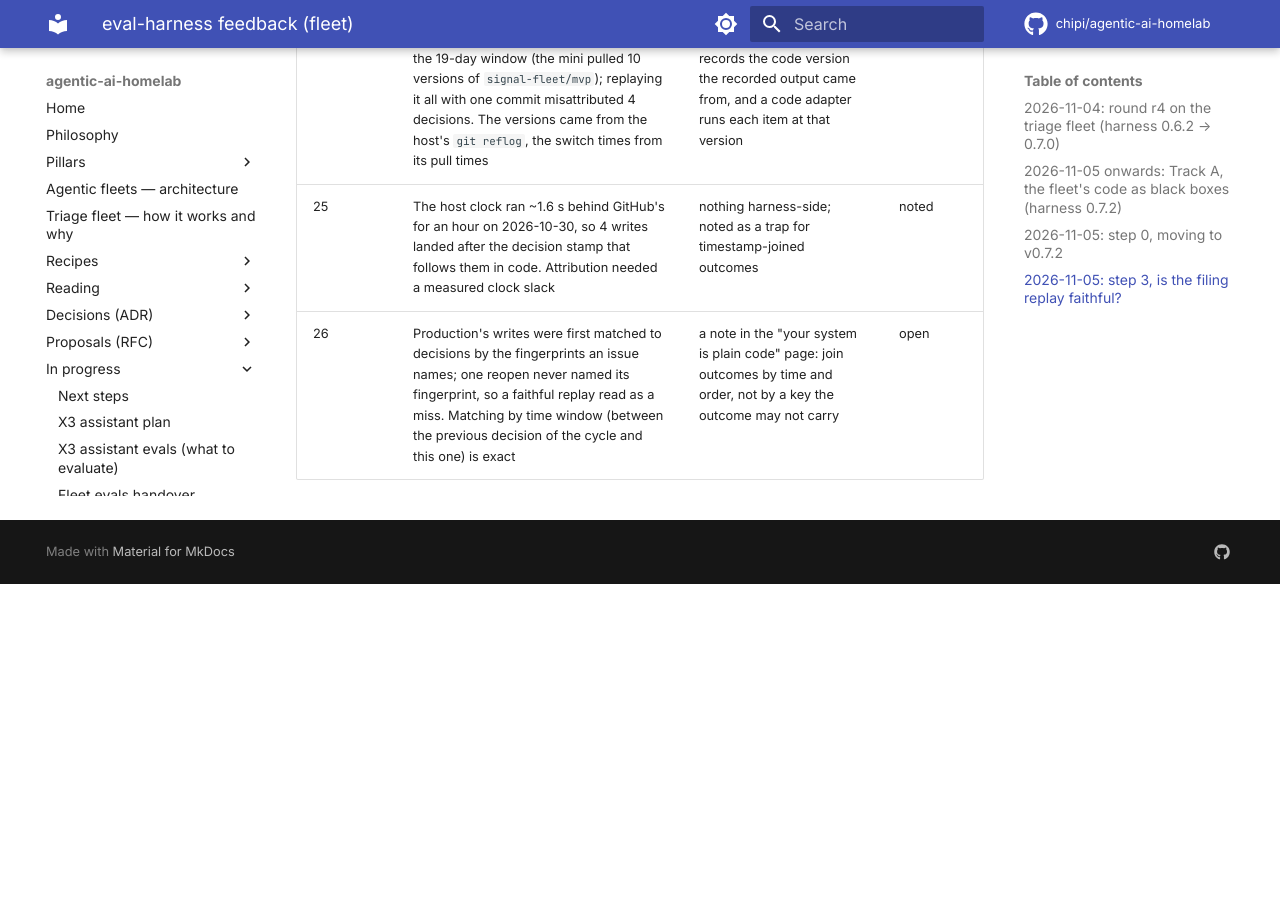
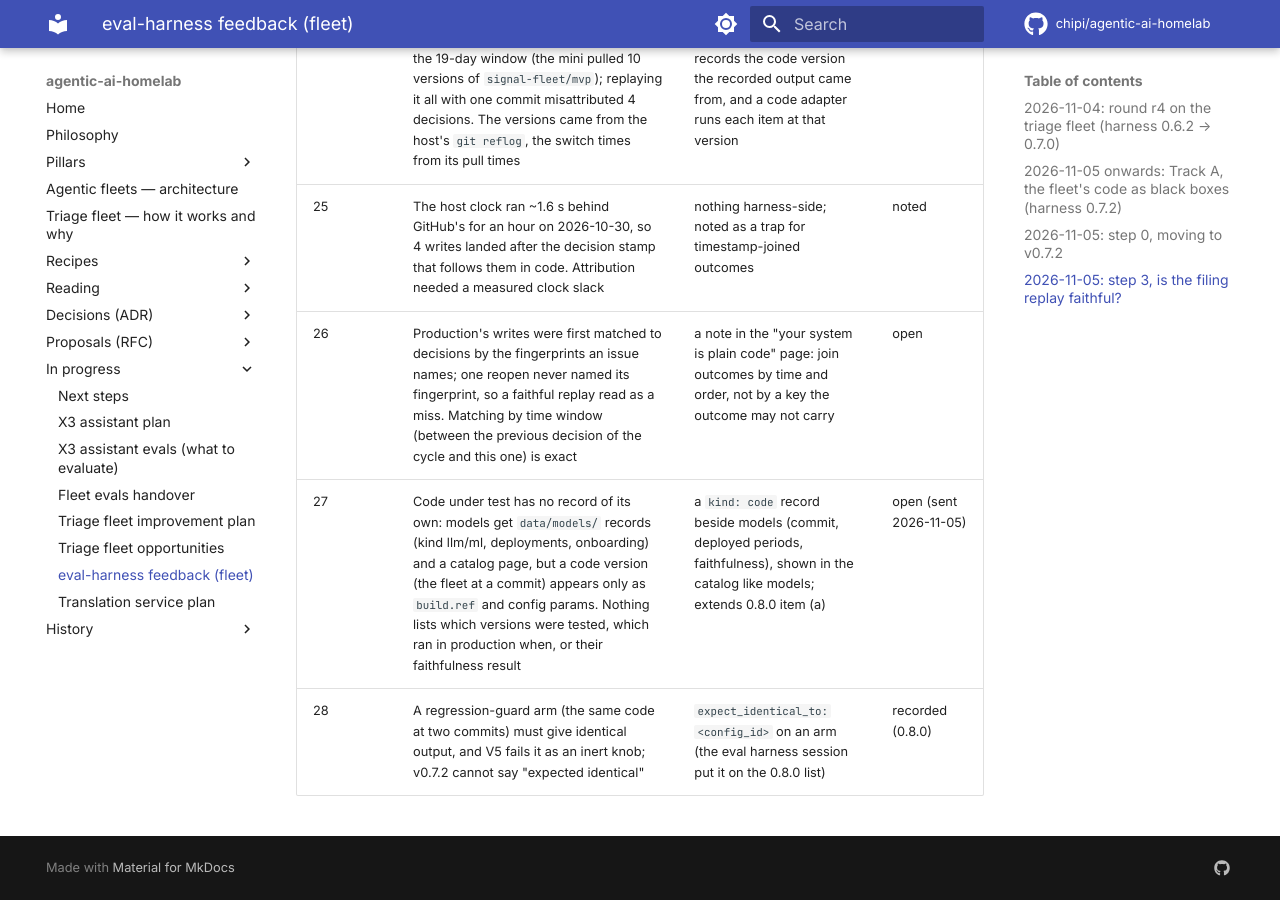
Before and after one commit to chipi/agentic-ai-homelab, an MkDocs documentation site: the page built from docs/wip/eval-harness-feedback-fleet.md, in a window 1280 px wide and 900 px high, scrolled down 4111 px. Built offline with MkDocs 1.6.1 and Material for MkDocs 9.7.7, drawn with Linux system fonts in a browser that asks for light colours; comment, search, counter and statistics services are not loaded; before the commit the page ends 4695 px from its top, so only the background shows below that.

Commit message:
docs(wip): eval-harness feedback 27 (no record for code under test) and 28 (regression-guard arms vs V5)
Co-Authored-By: Claude Opus 5.5 <noreply@anthropic.com>
Claude-Session: https://claude.ai/code/session_014cvkLELRHAM3U7cjJUhbZ1

```diff
--- a/docs/wip/eval-harness-feedback-fleet.md
+++ b/docs/wip/eval-harness-feedback-fleet.md
@@ -74,3 +74,5 @@ fixes, none of them visible from the harness side; each would have shown up as a
 | 24 | The code under test changed 10 times in the 19-day window (the mini pulled 10 versions of `signal-fleet/mvp`); replaying it all with one commit misattributed 4 decisions. The versions came from the host's `git reflog`, the switch times from its pull times | an item (or the dataset) records the code version the recorded output came from, and a code adapter runs each item at that version | open |
 | 25 | The host clock ran ~1.6 s behind GitHub's for an hour on 2026-10-30, so 4 writes landed after the decision stamp that follows them in code. Attribution needed a measured clock slack | nothing harness-side; noted as a trap for timestamp-joined outcomes | noted |
 | 26 | Production's writes were first matched to decisions by the fingerprints an issue names; one reopen never named its fingerprint, so a faithful replay read as a miss. Matching by time window (between the previous decision of the cycle and this one) is exact | a note in the "your system is plain code" page: join outcomes by time and order, not by a key the outcome may not carry | open |
+| 27 | Code under test has no record of its own: models get `data/models/` records (kind llm/ml, deployments, onboarding) and a catalog page, but a code version (the fleet at a commit) appears only as `build.ref` and config params. Nothing lists which versions were tested, which ran in production when, or their faithfulness result | a `kind: code` record beside models (commit, deployed periods, faithfulness), shown in the catalog like models; extends 0.8.0 item (a) | open (sent 2026-11-05) |
+| 28 | A regression-guard arm (the same code at two commits) must give identical output, and V5 fails it as an inert knob; v0.7.2 cannot say "expected identical" | `expect_identical_to: <config_id>` on an arm (the eval harness session put it on the 0.8.0 list) | recorded (0.8.0) |
```
